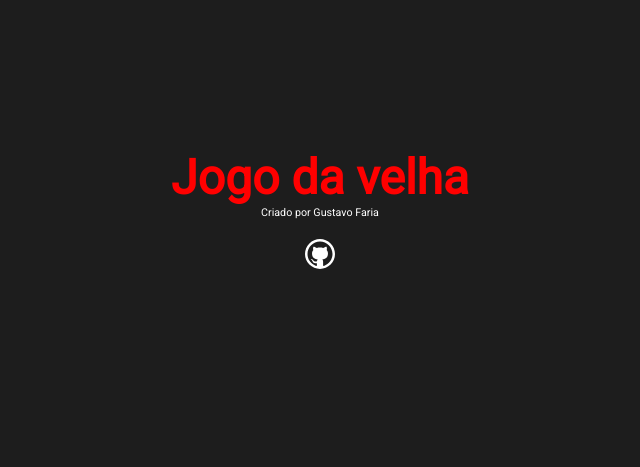
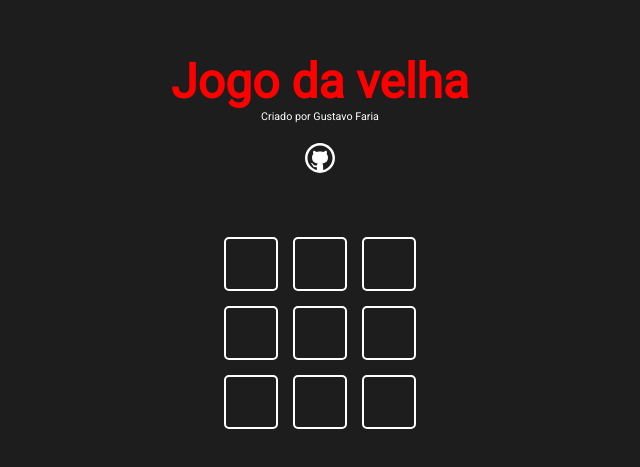
Before and after one commit to Gustavo-Faria-Dev/Tic-tac-toe, a Next.js app: page / in a window 1280 px wide. Shown: the part 179-646 px from the top of the page, without its empty margins (320-960 px from the left). Built offline with nearby package versions, Linux system fonts and the light colour scheme.

Commit message:
Criado componente Game

```diff
--- /dev/null
+++ b/src/components/game/Game.jsx
@@ -0,0 +1,23 @@
+import styles from './Game.module.css'
+
+import GameOption from '../gameOption/GameOption'
+
+
+function Game(){
+    return(
+        <div className={styles.game}>
+            <GameOption />
+            <GameOption />
+            <GameOption />
+            <GameOption />
+            <GameOption />
+            <GameOption />
+            <GameOption />
+            <GameOption />
+            <GameOption />
+
+        </div>
+    )
+}
+
+export default Game
--- /dev/null
+++ b/src/components/game/Game.module.css
@@ -0,0 +1,7 @@
+.game{
+    display: grid;
+    grid-template-columns: repeat(3,1fr);
+    gap: 15px;
+
+
+}
--- /dev/null
+++ b/src/components/gameOption/GameOption.jsx
@@ -0,0 +1,11 @@
+import styles from './GameOption.module.css'
+
+function GameOption() {
+    return(
+        <div className={styles.gameOption}>
+
+        </div>
+    )
+}
+
+export default GameOption
--- /dev/null
+++ b/src/components/gameOption/GameOption.module.css
@@ -0,0 +1,11 @@
+.gameOption{
+    border: 2px solid white;
+    width: 50px;
+    height: 50px;
+    border-radius: 5px;
+    display: flex;
+    justify-content: center;
+    align-items: center;
+    cursor: pointer;
+
+}
--- a/src/components/gamePage/GamePage.jsx
+++ b/src/components/gamePage/GamePage.jsx
@@ -1,9 +1,13 @@
 import Header from "../header/Header"
+
+import Game from "../game/Game"
+
 
 function GamePage (){
     return(
         <div className="container">
            <Header />
+           <Game />
         </div>
     )
 }
```
Also changed, not shown: 1 other file (tests, documents, lock files or other folders).
